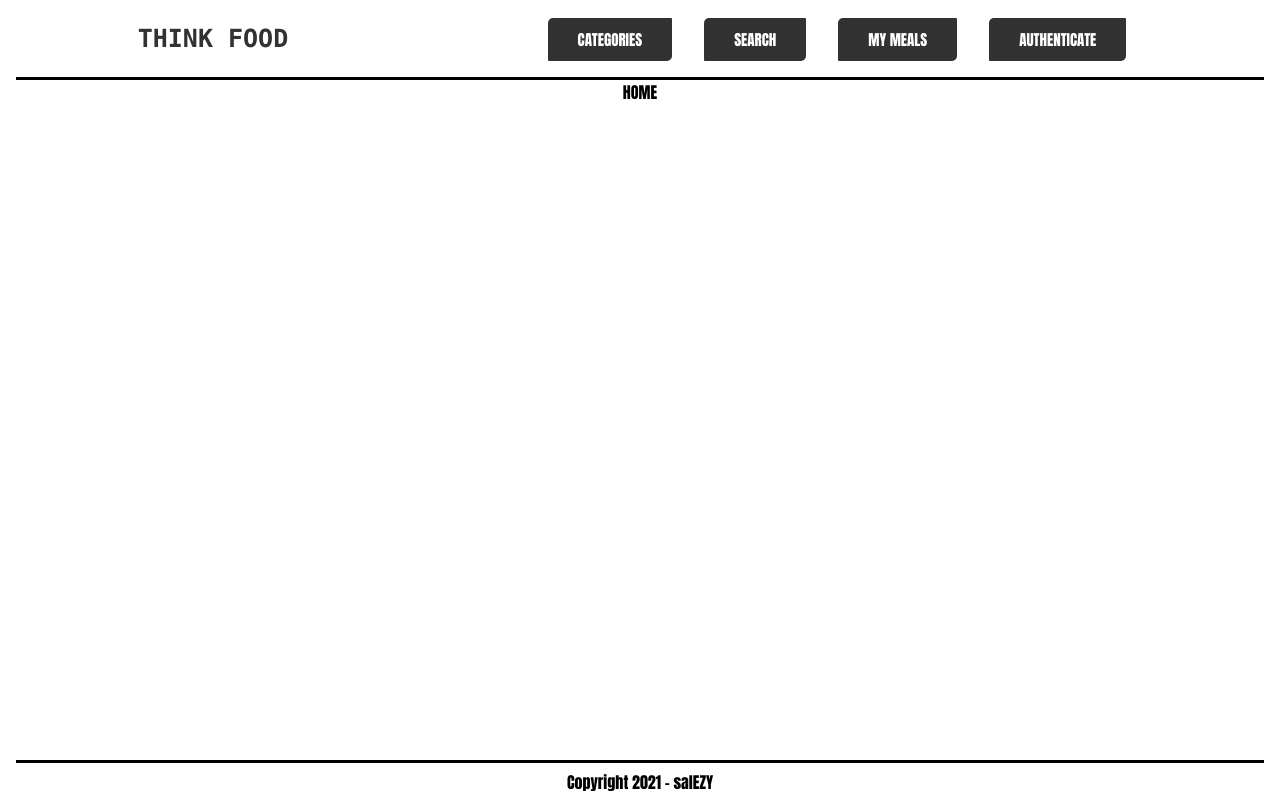
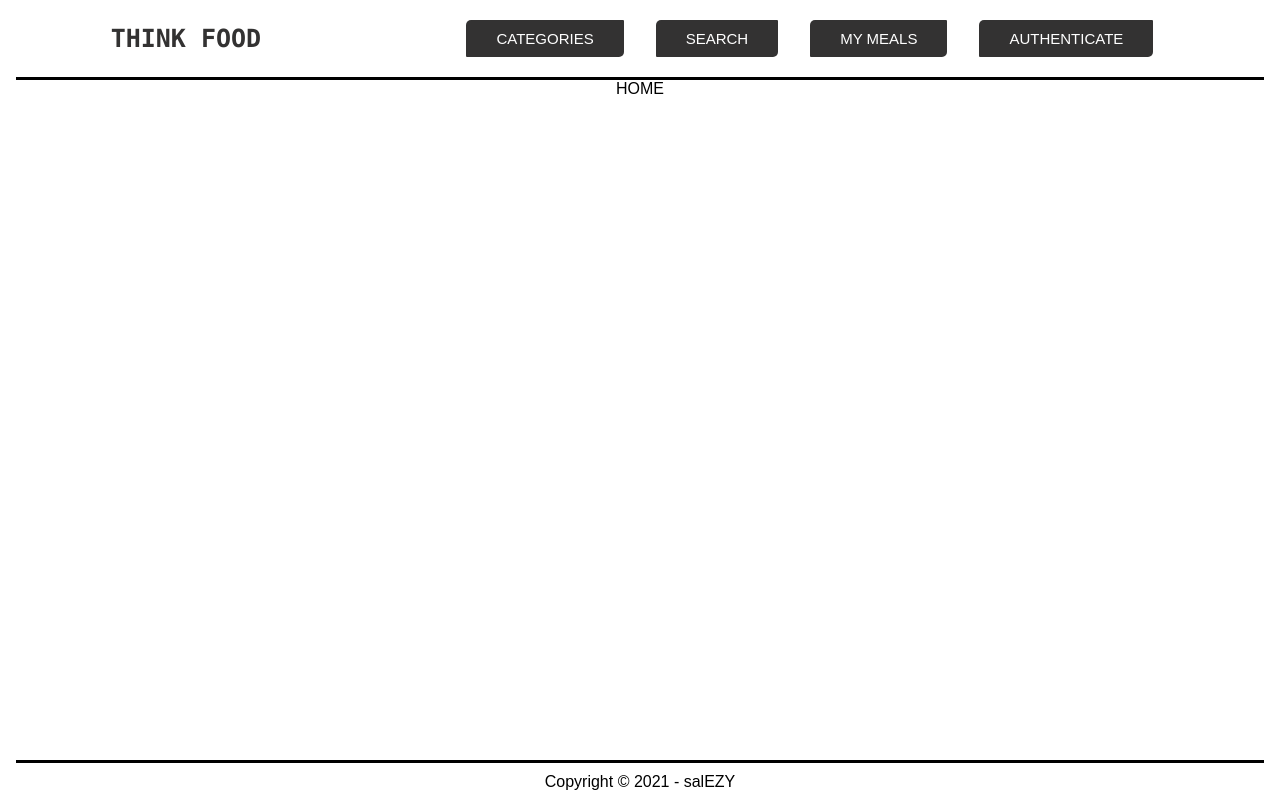
Before and after one commit to salEZY/food_recipes_think_smart, a React (Create React App) app in the folder client-recipes/: page / in a window 1280 px wide. Built offline with nearby package versions, Linux system fonts and the light colour scheme; no server answers.

Commit message:
add default font family

```diff
--- a/client-recipes/src/App.css
+++ b/client-recipes/src/App.css
@@ -3,6 +3,7 @@
   margin: 0;
   padding: 0;
   scroll-behavior: smooth;
+  font-family: Arial, Helvetica, sans-serif;
 }
 
 body {
--- a/client-recipes/src/components/Footer/Footer.js
+++ b/client-recipes/src/components/Footer/Footer.js
@@ -5,7 +5,7 @@ import "./Footer.css";
 const Footer = () => {
   return (
     <footer>
-      <p>Copyright 2021 - salEZY</p>
+      <p>Copyright &copy; 2021 - salEZY</p>
     </footer>
   );
 };
```
